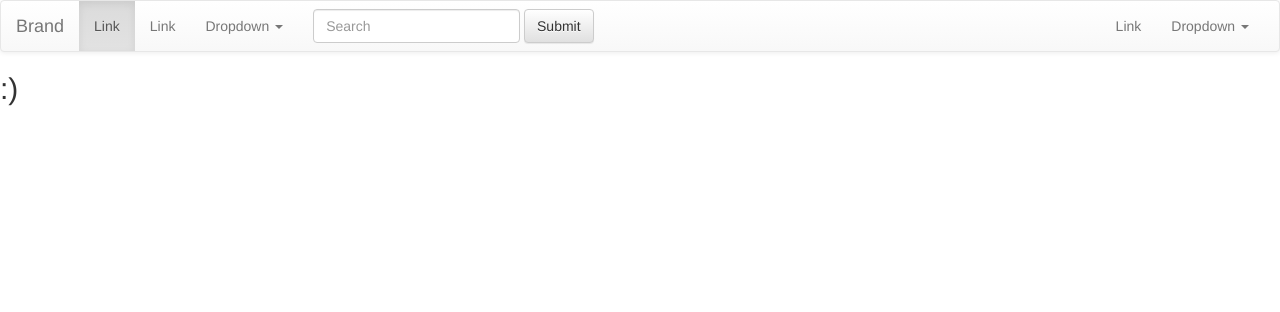
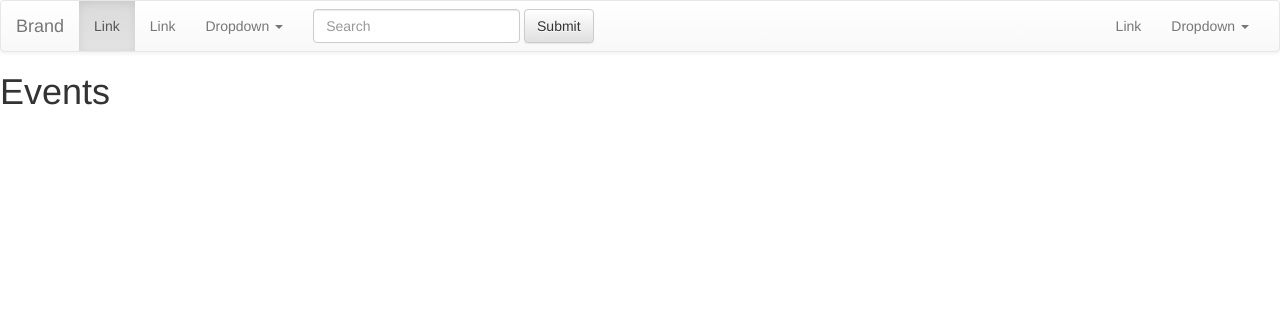
Before and after one commit to aslaugsol/Verkl2, a Django app: template django_projects/Event_driven/templates/events/indexx.html in a window 1280 px wide. Shown: the top 312 px of the page. Run offline with Django 4.2, Linux system fonts and the light colour scheme; the template is opened without the code that fills it, so the values that code supplies are empty; parts of the project's set-up code (start-up, migrations or seed data) failed here and were passed over.

Commit message:
event index

```diff
--- a/django_projects/Event_driven/EventDriven/views.py
+++ b/django_projects/Event_driven/EventDriven/views.py
@@ -9,6 +9,9 @@ from EventDriven.models import Event
 #def start(request):
 #    return render(request, 'events/indexx.html')
 
+def index(request):
+    context = {'events': Event.objects.all().order_by('name')}
+    return render(request, 'events/indexx.html', context )
 
 def create_event(request):
     if request.method == 'POST':
--- a/django_projects/Event_driven/templates/events/indexx.html
+++ b/django_projects/Event_driven/templates/events/indexx.html
@@ -1,4 +1,9 @@
 {% extends 'base.html' %}
 {% block content %}
-    <h2>:)</h2>
+    <h1 class="red">Events</h1>
+    <div class="events">
+        {% for event in events %}
+            {% include 'events/single_event.html' %}
+        {% endfor %}
+    </div>
 {% endblock %}
```
Also changed, not shown: django_projects/Event_driven/templates/events/single_event.html (added).
